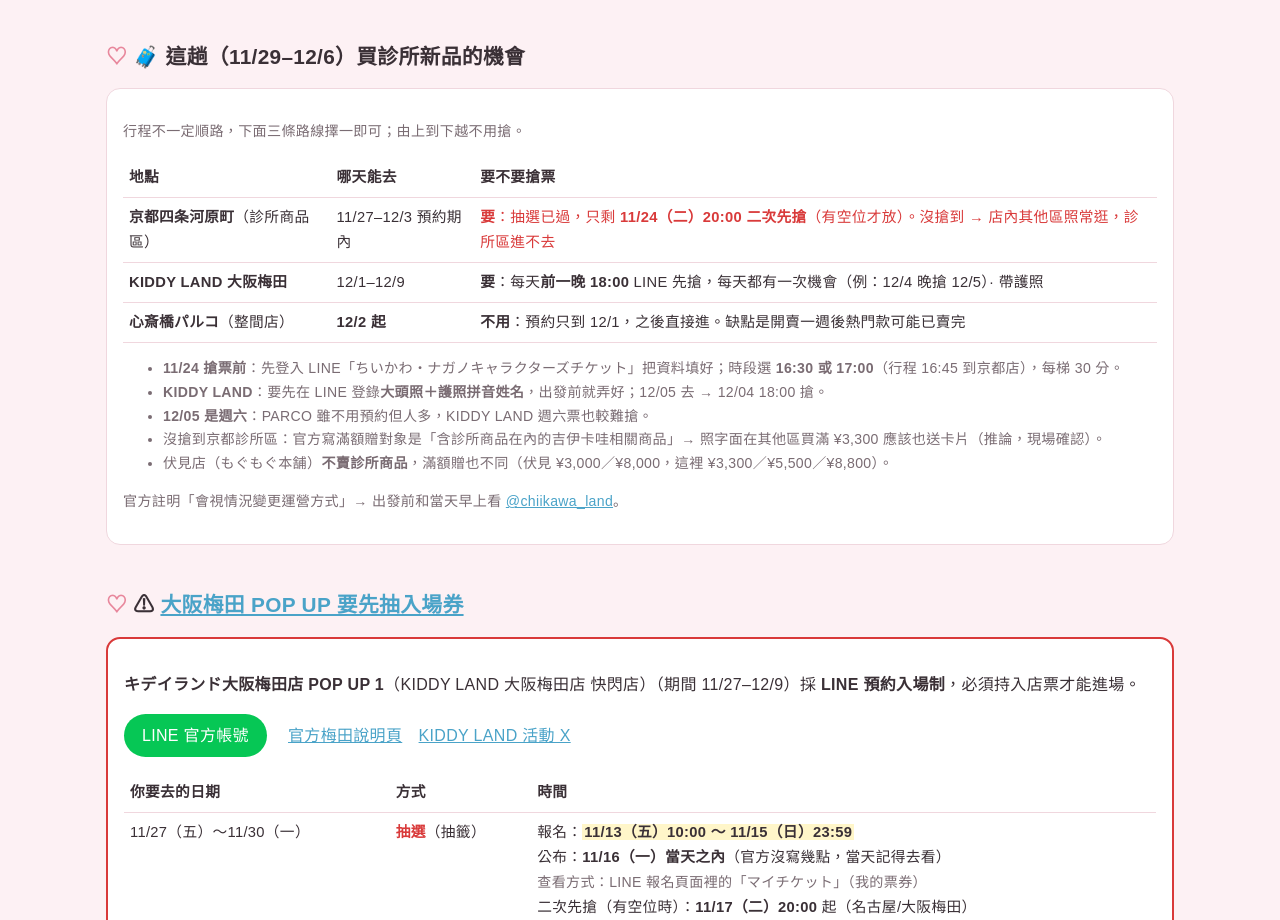
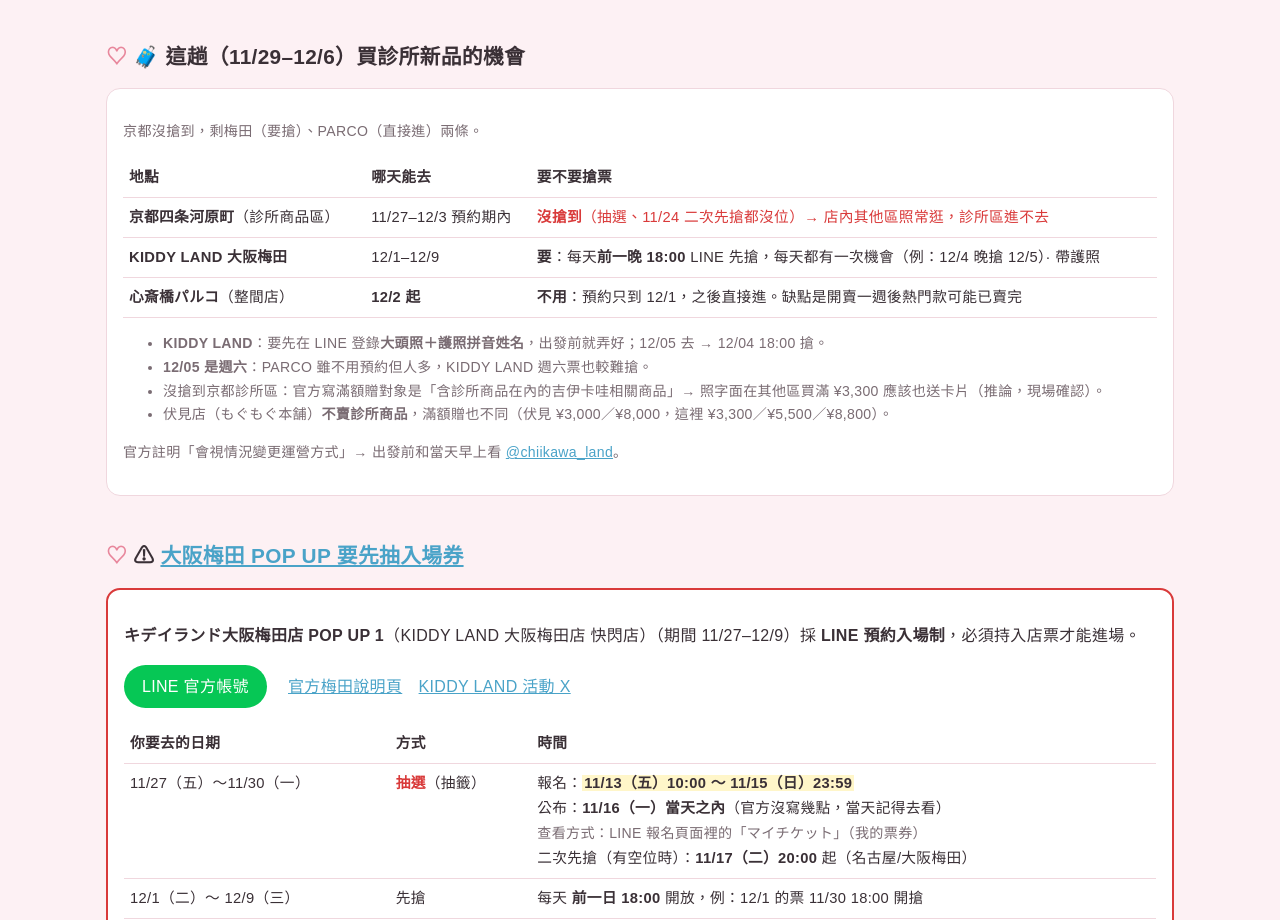
Before and after one commit to EnnisHsiao/Chiikawa_NewInfo_2611, a plain HTML site: page index.html in a window 1280 px wide. Shown: the part 975-1895 px from the top of the page. Drawn offline with Linux system fonts and the light colour scheme; a web font is replaced by a local one.

Commit message:
診所：京都二次先搶沒搶到，刪掉搶票提醒
Co-Authored-By: Claude Opus 5.5 <noreply@anthropic.com>

```diff
--- a/index.html
+++ b/index.html
@@ -87,15 +87,14 @@ try { const t = localStorage.getItem('theme'); if (t) document.documentElement.d
 
 <h2>🧳 這趟（11/29–12/6）買診所新品的機會</h2>
 <div class="card">
-  <p class="sub">行程不一定順路，下面三條路線擇一即可；由上到下越不用搶。</p>
+  <p class="sub">京都沒搶到，剩梅田（要搶）、PARCO（直接進）兩條。</p>
   <div class="tw"><table>
     <tr><th>地點</th><th>哪天能去</th><th>要不要搶票</th></tr>
-    <tr><td><b>京都四条河原町</b>（診所商品區）</td><td>11/27–12/3 預約期內</td><td class="r"><b>要</b>：抽選已過，只剩 <b>11/24（二）20:00 二次先搶</b>（有空位才放）。沒搶到 → 店內其他區照常逛，診所區進不去</td></tr>
+    <tr><td><b>京都四条河原町</b>（診所商品區）</td><td>11/27–12/3 預約期內</td><td class="r"><b>沒搶到</b>（抽選、11/24 二次先搶都沒位）→ 店內其他區照常逛，診所區進不去</td></tr>
     <tr><td><b>KIDDY LAND 大阪梅田</b></td><td>12/1–12/9</td><td><b>要</b>：每天<b>前一晚 18:00</b> LINE 先搶，每天都有一次機會（例：12/4 晚搶 12/5）· 帶護照</td></tr>
     <tr><td><b>心斎橋パルコ</b>（整間店）</td><td><b>12/2 起</b></td><td><b>不用</b>：預約只到 12/1，之後直接進。缺點是開賣一週後熱門款可能已賣完</td></tr>
   </table></div>
   <ul class="sub">
-    <li><b>11/24 搶票前</b>：先登入 LINE「ちいかわ・ナガノキャラクターズチケット」把資料填好；時段選 <b>16:30 或 17:00</b>（行程 16:45 到京都店），每梯 30 分。</li>
     <li><b>KIDDY LAND</b>：要先在 LINE 登錄<b>大頭照＋護照拼音姓名</b>，出發前就弄好；12/05 去 → 12/04 18:00 搶。</li>
     <li><b>12/05 是週六</b>：PARCO 雖不用預約但人多，KIDDY LAND 週六票也較難搶。</li>
     <li>沒搶到京都診所區：官方寫滿額贈對象是「含診所商品在內的吉伊卡哇相關商品」→ 照字面在其他區買滿 ¥3,300 應該也送卡片（推論，現場確認）。</li>
```
